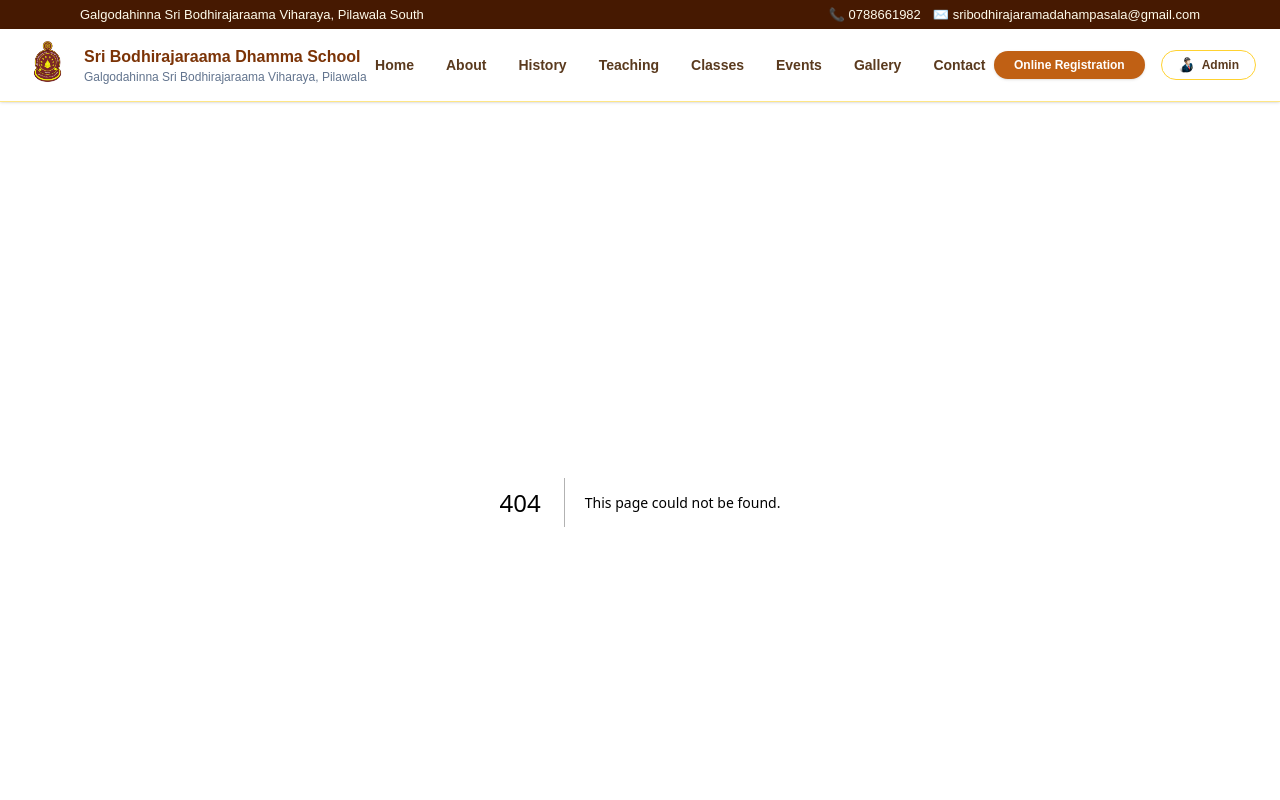
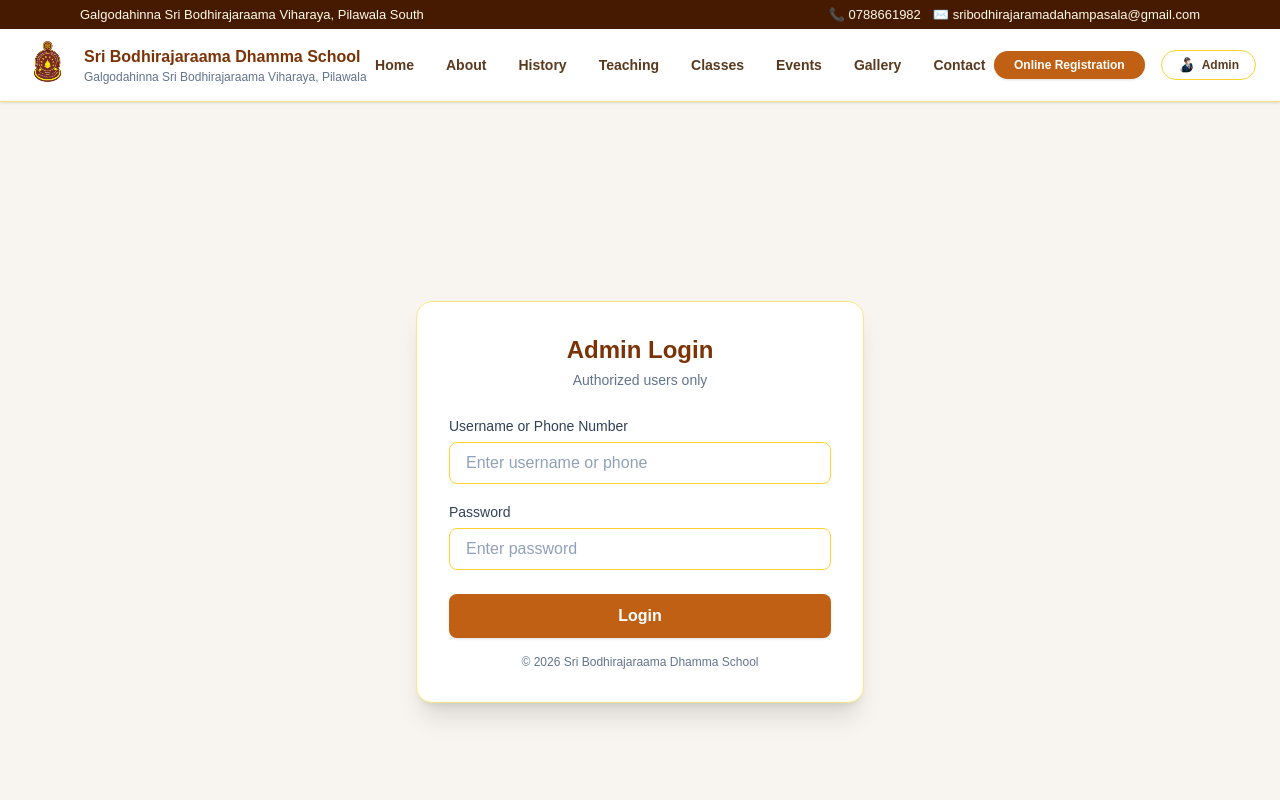
Before and after one commit to damithr27/dhamma-school-site, a Next.js app: page /admin/login in a window 1280 px wide. Before the commit this address had no page. Shown: the top 800 px of the page. Built offline with nearby package versions, Linux system fonts and the light colour scheme.

Commit message:
Updated registration form and API with Sinhala fields

```diff
--- /dev/null
+++ b/app/admin/login/page.tsx
@@ -0,0 +1,120 @@
+"use client";
+
+import { useState } from "react";
+import { useRouter } from "next/navigation";
+
+export default function AdminLogin() {
+  const router = useRouter();
+  const [username, setUsername] = useState("");
+  const [password, setPassword] = useState("");
+  const [error, setError] = useState("");
+  const [loading, setLoading] = useState(false);
+
+  async function handleLogin(e: React.FormEvent) {
+    e.preventDefault();
+    setError("");
+    setLoading(true);
+
+    try {
+      const res = await fetch("/api/admin/login", {
+        method: "POST",
+        headers: { "Content-Type": "application/json" },
+        body: JSON.stringify({
+          username_or_phone: username,
+          password: password,
+        }),
+      });
+
+      const data = await res.json();
+
+      if (!res.ok) {
+        setError(data.error || "Invalid login details");
+        setLoading(false);
+        return;
+      }
+
+      // Redirect after successful login
+      router.push("/admin/dashboard");
+
+    } catch (err) {
+      setError("Something went wrong. Try again.");
+    } finally {
+      setLoading(false);
+    }
+  }
+
+  return (
+    <div className="min-h-screen bg-[#f8f5f0] flex items-center justify-center px-4">
+      <div className="w-full max-w-md bg-white shadow-xl rounded-2xl p-8 border border-amber-200">
+
+        {/* Title */}
+        <h2 className="text-center text-2xl font-bold text-amber-900 mb-1">
+          Admin Login
+        </h2>
+
+        <p className="text-center text-sm text-slate-500 mb-6">
+          Authorized users only
+        </p>
+
+        {/* Error Message */}
+        {error && (
+          <p className="text-red-600 text-center text-sm mb-4 font-medium">
+            {error}
+          </p>
+        )}
+
+        {/* Form */}
+        <form onSubmit={handleLogin}>
+
+          {/* Username / Phone */}
+          <label className="text-sm font-medium text-slate-700">
+            Username or Phone Number
+          </label>
+
+          <input
+            type="text"
+            value={username}
+            onChange={(e) => setUsername(e.target.value)}
+            placeholder="Enter username or phone"
+            className="w-full mt-1 mb-4 px-4 py-2 rounded-lg border border-amber-300 text-slate-700 placeholder:text-slate-400 focus:outline-none focus:ring-2 focus:ring-amber-500"
+            required
+          />
+
+          {/* Password */}
+          <label className="text-sm font-medium text-slate-700">
+            Password
+          </label>
+
+          <input
+            type="password"
+            value={password}
+            onChange={(e) => setPassword(e.target.value)}
+            placeholder="Enter password"
+            className="w-full mt-1 mb-6 px-4 py-2 rounded-lg border border-amber-300 text-slate-700 placeholder:text-slate-400 focus:outline-none focus:ring-2 focus:ring-amber-500"
+            required
+          />
+
+          {/* Button */}
+          <button
+            type="submit"
+            disabled={loading}
+            className={`w-full py-2.5 rounded-lg shadow-sm font-semibold text-white transition ${
+              loading
+                ? "bg-gray-400 cursor-not-allowed"
+                : "bg-[#C06014] hover:bg-[#a85312]"
+            }`}
+          >
+            {loading ? "Logging in..." : "Login"}
+          </button>
+
+        </form>
+
+        {/* Footer */}
+        <p className="text-center text-xs text-slate-500 mt-4">
+          © {new Date().getFullYear()} Sri Bodhirajaraama Dhamma School
+        </p>
+
+      </div>
+    </div>
+  );
+}
--- /dev/null
+++ b/app/api/admin/login/route.ts
@@ -0,0 +1,46 @@
+import { NextResponse } from "next/server";
+import { supabase } from "@/lib/supabaseClient";
+import bcrypt from "bcryptjs";
+
+export async function POST(req: Request) {
+  try {
+    const { username_or_phone, password } = await req.json();
+
+    if (!username_or_phone || !password) {
+      return NextResponse.json(
+        { error: "Missing login details" },
+        { status: 400 }
+      );
+    }
+
+    const { data: admin, error } = await supabase
+      .from("admins")
+      .select("*")
+      .or(`username.eq.${username_or_phone},phone.eq.${username_or_phone}`)
+      .single();
+
+    if (error || !admin) {
+      return NextResponse.json(
+        { error: "Admin not found" },
+        { status: 401 }
+      );
+    }
+
+    const match = await bcrypt.compare(password, admin.password_hash);
+
+    if (!match) {
+      return NextResponse.json(
+        { error: "Incorrect password" },
+        { status: 401 }
+      );
+    }
+
+    return NextResponse.json({ success: true });
+
+  } catch (err) {
+    return NextResponse.json(
+      { error: "Server error" },
+      { status: 500 }
+    );
+  }
+}
--- /dev/null
+++ b/app/api/registration/route.ts
@@ -0,0 +1,80 @@
+import { NextResponse } from "next/server";
+import { supabase } from "@/lib/supabaseClient";
+
+export async function POST(req: Request) {
+  try {
+    const body = await req.json();
+    const { type, ...data } = body;
+
+    /* STUDENT REGISTRATION */
+    if (type === "student") {
+
+      const { error } = await supabase.from("students").insert({
+        student_name: data.fullName,
+        initial_name: data.initialName || null,
+        dob: data.dob || null,
+        birth_place: data.birthPlace || null,
+        gender: data.gender || null,
+        school: data.school || null,
+        grade: data.grade || null,
+        parent_name: data.parentName,
+        contact: data.contact,
+        address: data.address
+      });
+
+      if (error) {
+        console.error("Student insert error:", error);
+        return NextResponse.json(
+          { success: false, error: error.message },
+          { status: 500 }
+        );
+      }
+
+      return NextResponse.json({ success: true });
+    }
+
+    /* PREFECT APPLICATION */
+    if (type === "prefect") {
+
+      const { error } = await supabase.from("prefect_applications").insert({
+        student_name: data.fullName,
+        dob: data.dob || null,
+        school: data.school,
+        grade: data.grade,
+        parent_name: data.parentName,
+        address: data.address,
+        phone: data.phone,
+        previous_roles: data.previousRoles || null,
+        attendance: data.attendance || null,
+        poya: data.poya || null,
+        exam_marks: data.examMarks || null,
+        dhamma_activities: data.dhammaActivities || null,
+        other_activities: data.otherActivities || null,
+        services: data.services || null
+      });
+
+      if (error) {
+        console.error("Prefect insert error:", error);
+        return NextResponse.json(
+          { success: false, error: error.message },
+          { status: 500 }
+        );
+      }
+
+      return NextResponse.json({ success: true });
+    }
+
+    return NextResponse.json(
+      { success: false, error: "Invalid type" },
+      { status: 400 }
+    );
+
+  } catch (err) {
+    console.error("Registration API error:", err);
+
+    return NextResponse.json(
+      { success: false, error: "Server error" },
+      { status: 500 }
+    );
+  }
+}
--- a/app/components/Navbar.tsx
+++ b/app/components/Navbar.tsx
@@ -69,9 +69,9 @@ export default function Navbar() {
               onClick={() => setMobileMenuOpen(!mobileMenuOpen)}
               className="lg:hidden flex flex-col gap-1"
             >
-              <span className="w-6 h-[2px] bg-amber-900"></span>
-              <span className="w-6 h-[2px] bg-amber-900"></span>
-              <span className="w-6 h-[2px] bg-amber-900"></span>
+              <span className="w-6 h-0.5 bg-amber-900"></span>
+              <span className="w-6 h-0.5 bg-amber-900"></span>
+              <span className="w-6 h-0.5 bg-amber-900"></span>
             </button>
 
             <a
--- a/app/registration/page.tsx
+++ b/app/registration/page.tsx
@@ -68,9 +68,9 @@ export default function RegistrationPage() {
       if (!res.ok) throw new Error("Request failed");
 
       if (type === "student") {
-        setStudentStatus("Successfully submitted. (Demo only)");
+        setStudentStatus("Successfully submitted.");
       } else {
-        setPrefectStatus("Successfully submitted. (Demo only)");
+        setPrefectStatus("Successfully submitted.");
       }
       form.reset();
     } catch (err) {
--- a/lib/supabaseClient.ts
+++ b/lib/supabaseClient.ts
@@ -1,6 +1,6 @@
-//import { createClient } from "@supabase/supabase-js";
+import { createClient } from "@supabase/supabase-js";
 
-//..const supabaseUrl = process.env.NEXT_PUBLIC_SUPABASE_URL!;
-//const supabaseAnonKey = process.env.SUPABASE_ANON_KEY!;
+const supabaseUrl = process.env.NEXT_PUBLIC_SUPABASE_URL!;
+const supabaseAnonKey = process.env.SUPABASE_ANON_KEY!;
 
-//export const supabase = createClient(supabaseUrl, supabaseAnonKey);
+export const supabase = createClient(supabaseUrl, supabaseAnonKey);
--- a/package.json
+++ b/package.json
@@ -9,6 +9,7 @@
     "lint": "eslint"
   },
   "dependencies": {
+    "@supabase/supabase-js": "^2.99.1",
     "bcryptjs": "^3.0.3",
     "next": "^16.1.6",
     "react": "19.2.1",
```
Also changed, not shown: 2 other files (tests, documents, lock files or other folders).
